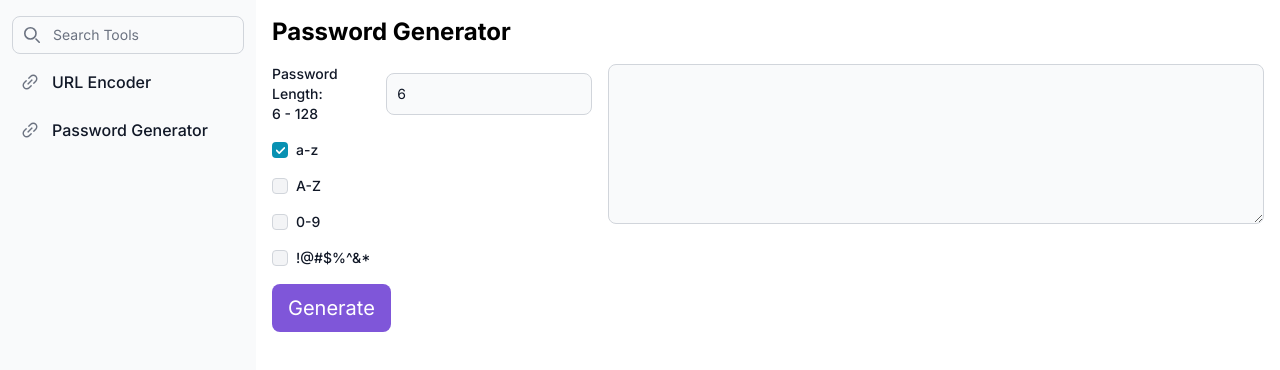
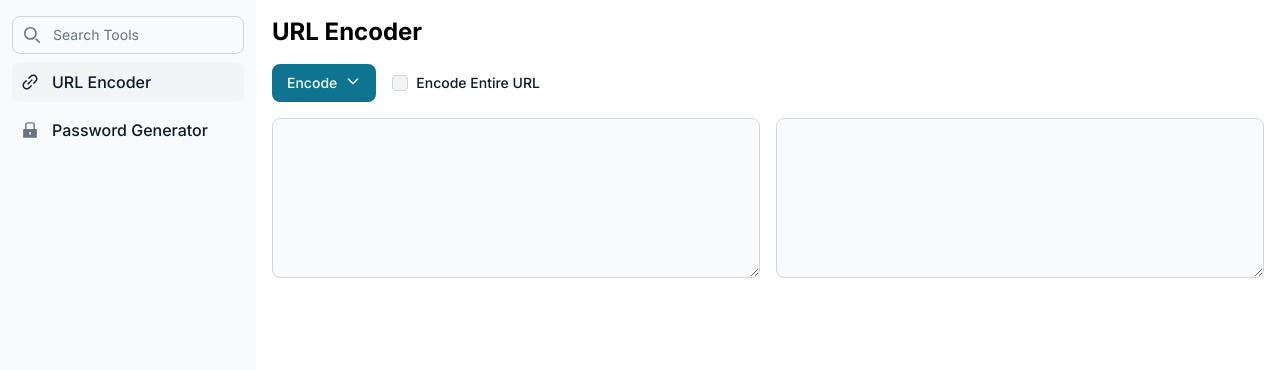
Before and after one commit to anampartho/help-a-dev, a Next.js app: page /tools in a window 1280 px wide. Shown: the top 370 px of the page. Built offline with nearby package versions, Linux system fonts and the light colour scheme.

Commit message:
Add menu functionality

```diff
--- /dev/null
+++ b/src/@types/menu.d.ts
@@ -0,0 +1,5 @@
+export type MenuContextType = {
+  selectedMenu: string;
+  selectedMenuTitle: string;
+  setSelectedMenu: (menuId: string, menuTitle: string) => void;
+};
--- a/src/app/tools/page.tsx
+++ b/src/app/tools/page.tsx
@@ -1,14 +1,17 @@
 "use client";
 import Sidebar from "@/components/Sidebar";
 import Tool from "@/components/Tool";
+import MenuProvider from "@/context/menuContext";
 
 export default function Tools() {
   return (
-    <main className="">
-      <Sidebar />
-      <div className="p-4 sm:ml-64">
-        <Tool title="Password Generator" id="password-generator" />
-      </div>
-    </main>
+    <MenuProvider>
+      <main className="">
+        <Sidebar />
+        <div className="p-4 sm:ml-64">
+          <Tool />
+        </div>
+      </main>
+    </MenuProvider>
   );
 }
--- a/src/components/Menu/MenuItem/index.tsx
+++ b/src/components/Menu/MenuItem/index.tsx
@@ -1,14 +1,35 @@
-import React from "react";
-import { AiOutlineLink } from "react-icons/ai";
+import { useContext } from "react";
+import { MenuContext } from "@/context/menuContext";
+import { MenuContextType } from "@/@types/menu";
+import { IconType } from "react-icons";
 
-const MenuItem = ({ name, href }: { name: string; href?: string }) => {
+const MenuItem = ({
+  name,
+  href,
+  icon: IconComponent,
+  id,
+}: {
+  name: string;
+  href?: string;
+  icon: IconType;
+  id: string;
+}) => {
+  const { selectedMenu, setSelectedMenu } = useContext(
+    MenuContext
+  ) as MenuContextType;
+
+  const isActive = id === selectedMenu;
+
   return (
-    <li>
+    <li className={`group ${isActive ? "active" : ""}`}>
       <a
         href={href}
-        className="flex items-center p-2 text-gray-900 rounded-lg dark:text-white hover:bg-gray-100 dark:hover:bg-gray-700 group"
+        className="flex items-center p-2 text-gray-900 rounded-lg dark:text-white group-hover:bg-gray-100 dark:group-hover:bg-gray-700 group-[.active]:bg-gray-100"
+        onClick={() => {
+          setSelectedMenu(id, name);
+        }}
       >
-        <AiOutlineLink className="w-5 h-5 text-gray-500 transition duration-75 dark:text-gray-400 group-hover:text-gray-900 dark:group-hover:text-white" />
+        <IconComponent className="w-5 h-5 text-gray-500 transition duration-75 dark:text-gray-400 group-hover:text-gray-900 dark:group-hover:text-white group-[.active]:text-gray-900" />
         <span className="ml-3">{name}</span>
       </a>
     </li>
--- a/src/components/Menu/index.tsx
+++ b/src/components/Menu/index.tsx
@@ -1,10 +1,21 @@
+import { useContext } from "react";
+import { MenuContext } from "@/context/menuContext";
+import { MenuContextType } from "@/@types/menu";
 import MenuItem from "./MenuItem";
+import { MENU_ITEMS } from "@/utils/constants";
 
 const Menu = () => {
   return (
     <ul className="space-y-2 font-medium">
-      <MenuItem name="URL Encoder" href="#url-encoder" />
-      <MenuItem name="Password Generator" href="#password-generator" />
+      {MENU_ITEMS.map((item) => (
+        <MenuItem
+          name={item.title}
+          href={`#${item.id}`}
+          key={item.id}
+          id={item.id}
+          icon={item.icon}
+        />
+      ))}
     </ul>
   );
 };
--- a/src/components/Tool/index.tsx
+++ b/src/components/Tool/index.tsx
@@ -1,15 +1,22 @@
+import { useContext } from "react";
+import { MenuContext } from "@/context/menuContext";
+import { MenuContextType } from "@/@types/menu";
 import PasswordGenerator from "./PasswordGenerator";
 import URLEncoder from "./URLEncoder";
 
-const Tool = ({ title, id = "url-encoder" }: { title: string; id: string }) => {
+const Tool = () => {
+  const { selectedMenu, selectedMenuTitle } = useContext(
+    MenuContext
+  ) as MenuContextType;
+
   return (
     <>
       <div className="flex items-center mb-4 rounded">
-        <h1 className="text-2xl font-bold">{title}</h1>
+        <h1 className="text-2xl font-bold">{selectedMenuTitle}</h1>
       </div>
 
-      {id === "url-encoder" && <URLEncoder />}
-      {id === "password-generator" && <PasswordGenerator />}
+      {selectedMenu === "url-encoder" && <URLEncoder />}
+      {selectedMenu === "password-generator" && <PasswordGenerator />}
     </>
   );
 };
--- /dev/null
+++ b/src/context/menuContext.tsx
@@ -0,0 +1,32 @@
+import { MenuContextType } from "@/@types/menu";
+import { FC, ReactNode, createContext, useState } from "react";
+
+interface ProviderProps {
+  children?: ReactNode;
+}
+
+export const MenuContext = createContext<MenuContextType | null>(null);
+
+const MenuProvider: FC<ProviderProps> = ({ children }) => {
+  const [selectedMenu, setSelectedMenu] = useState("url-encoder");
+  const [selectedMenuTitle, setSelectedMenuTitle] = useState("URL Encoder");
+
+  const updateSelectedMenu = (menuId: string, menuTitle: string) => {
+    setSelectedMenu(menuId);
+    setSelectedMenuTitle(menuTitle);
+  };
+
+  return (
+    <MenuContext.Provider
+      value={{
+        selectedMenu,
+        setSelectedMenu: updateSelectedMenu,
+        selectedMenuTitle,
+      }}
+    >
+      {children}
+    </MenuContext.Provider>
+  );
+};
+
+export default MenuProvider;
--- /dev/null
+++ b/src/utils/constants.ts
@@ -0,0 +1,14 @@
+import { AiOutlineLink, AiFillLock } from "react-icons/ai";
+
+export const MENU_ITEMS = [
+  {
+    id: "url-encoder",
+    title: "URL Encoder",
+    icon: AiOutlineLink,
+  },
+  {
+    id: "password-generator",
+    title: "Password Generator",
+    icon: AiFillLock,
+  },
+];
```
